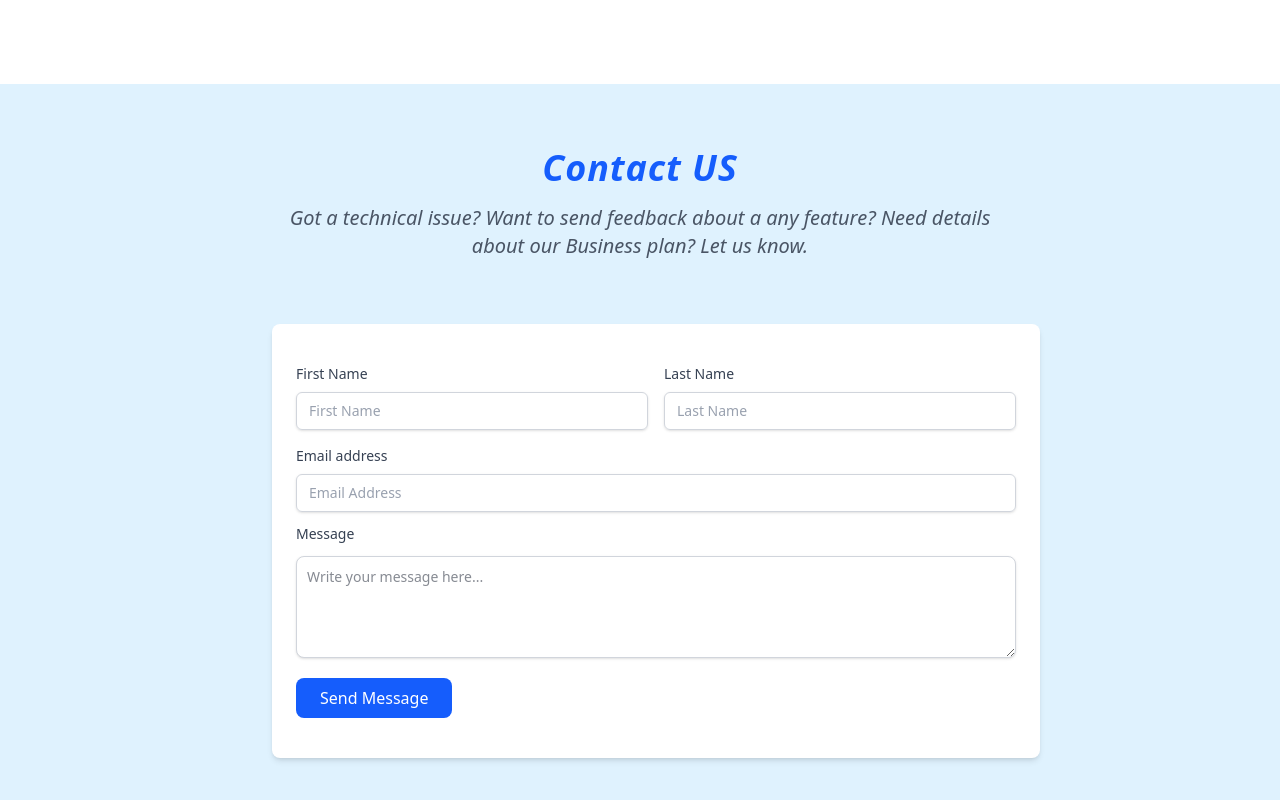
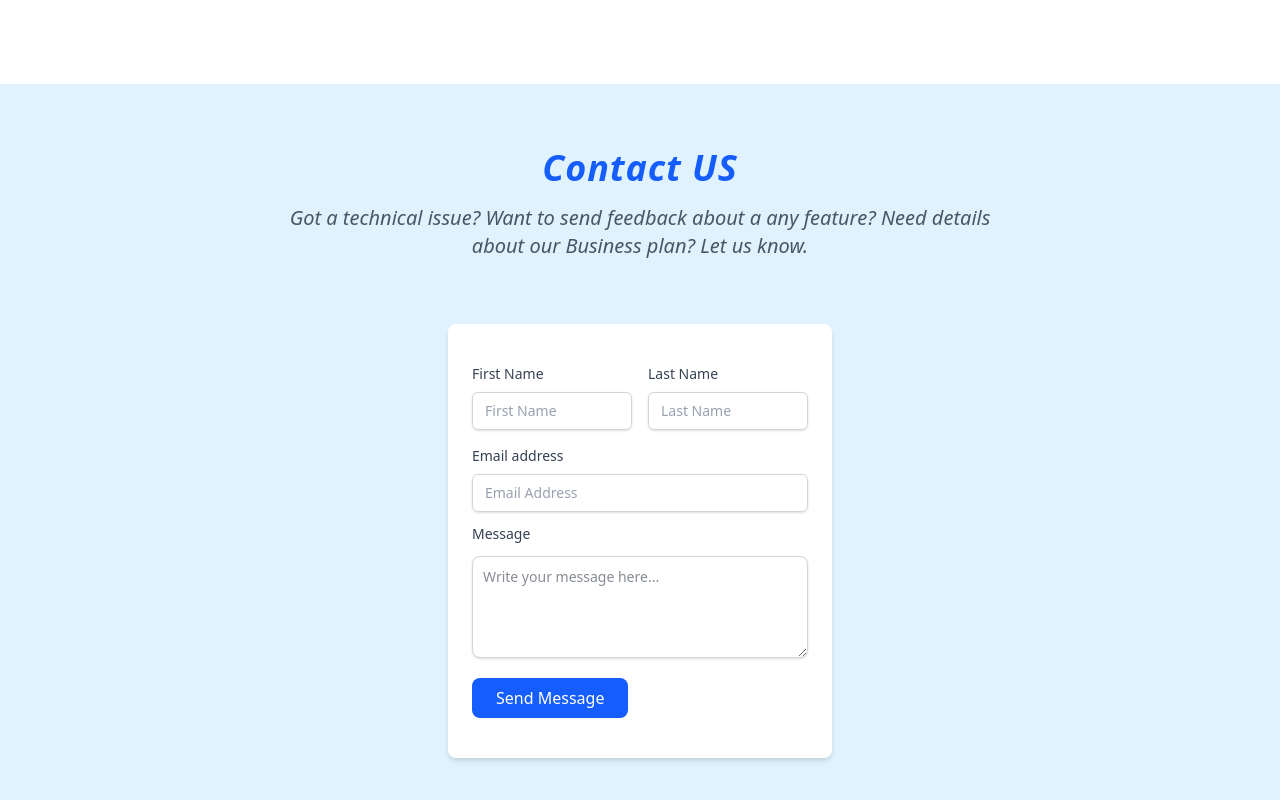
Before and after one commit to ahmedabdelrshed/Med_VQA_Frontend, a React (Vite) app: page / in a window 1280 px wide. Shown: the part 1968-2768 px from the top of the page. Built offline with nearby package versions, Linux system fonts and the light colour scheme.

Commit message:
edit contact us section ui

```diff
--- a/src/components/ContactUS/ContactUS.tsx
+++ b/src/components/ContactUS/ContactUS.tsx
@@ -12,7 +12,7 @@ const ContactUS = () => {
           Got a technical issue? Want to send feedback about a any feature? Need
           details about our Business plan? Let us know.
         </p>
-        <div className="p-6 lg:py-10 bg-white w-sm md:w-[768px]  m-auto space-y-6 rounded-lg shadow-md">
+        <div className="p-6 lg:py-10 bg-white max-w-sm md:w-[768px]  m-auto space-y-6 rounded-lg shadow-md">
           <div className="flex flex-col md:flex-row lg:space-x-4  mb-4">
             <div className="w-full mb-4 md:mb-0">
               <label
```
